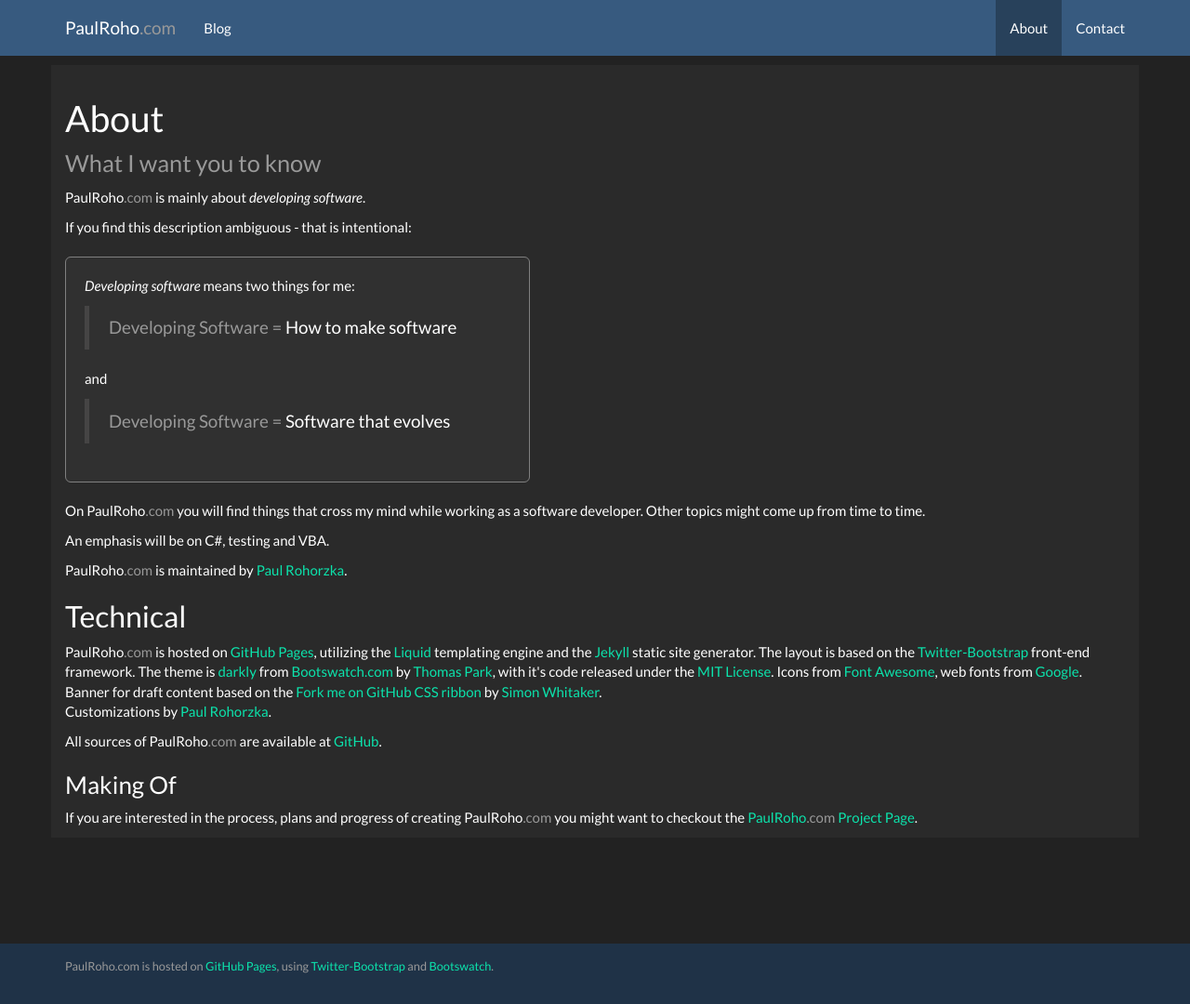
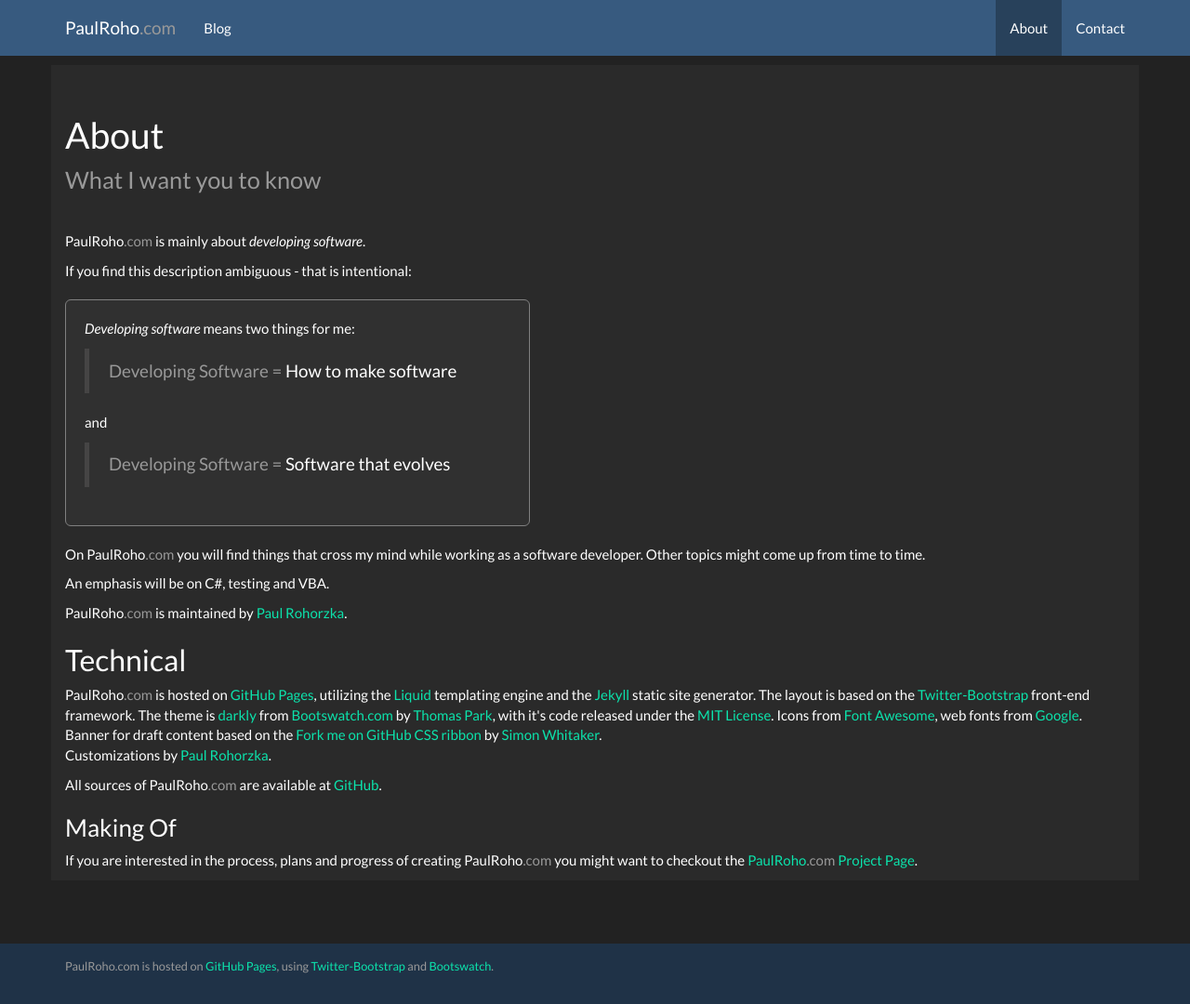
Before and after one commit to paulroho/paulroho.github.io, a Jekyll site: the page built from about/index.html, in a window 1280 px wide and 1080 px high. Shown: the whole window at 93% size. Built offline with Jekyll 4.4.1, drawn with Linux system fonts in a browser that asks for light colours; nearby versions of some CDN libraries.

Commit message:
larger vertical margins

```diff
--- a/stylesheets/paulroho.css
+++ b/stylesheets/paulroho.css
@@ -54,6 +54,16 @@ body > .container {
 		margin-left: 3em;
         margin-bottom:2.5em;
 	}
+}
+
+h1 {
+	margin-top:1em;
+	margin-bottom:1em;
+}
+
+h2 h3 {
+	margin-top:2em;
+	margin-bottom:1em;
 }
 
 #footer > .container {
```
